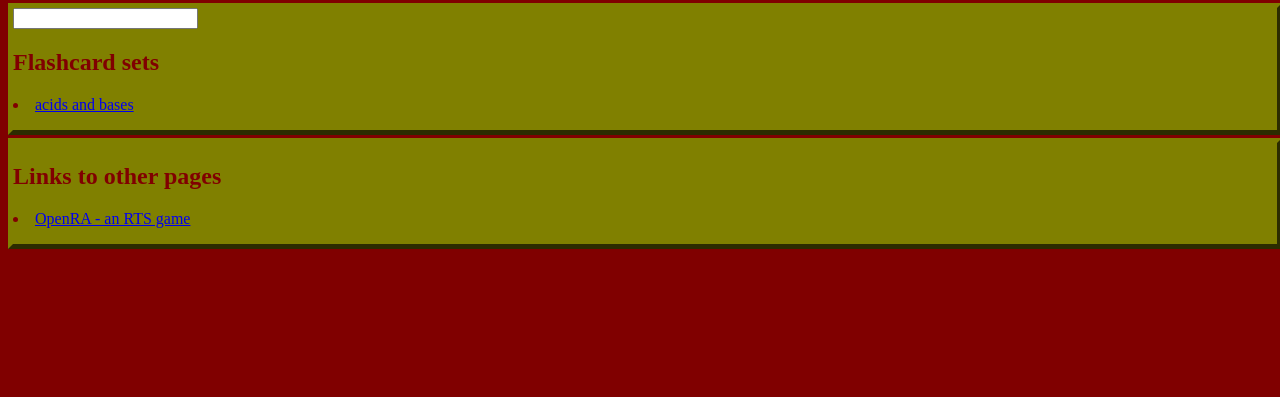
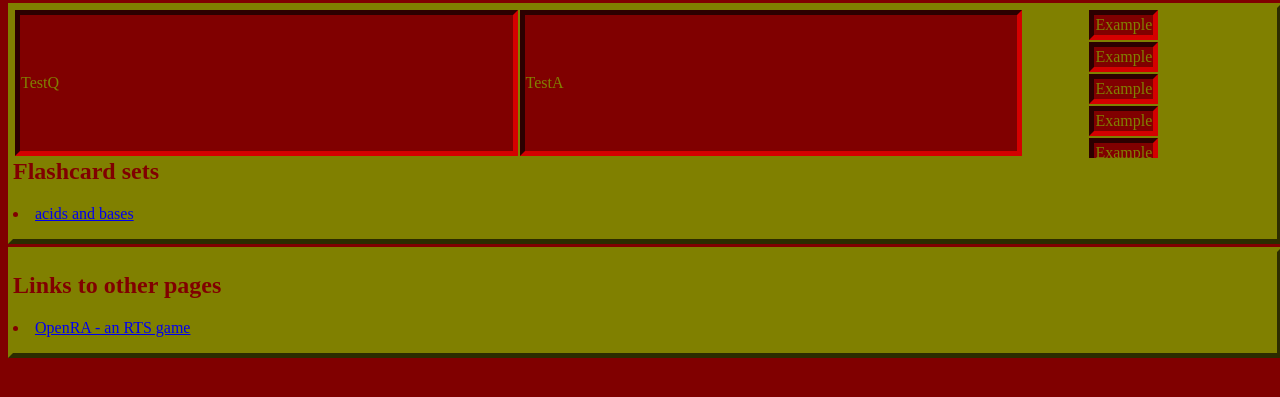
Before and after one commit to nassir90/nu, a PHP site: page / in a window 1280 px wide. Shown: the part 98-495 px from the top of the page. Run offline with PHP 8.4, Linux system fonts and the light colour scheme.

Commit message:
barebones layout accomplished

```diff
--- a/template/index.php
+++ b/template/index.php
@@ -11,8 +11,26 @@
 	</header>
 
 	<section class="box">
+		<table class="qa">
+			<tr>
+				<td>TestQ</td>
+				<td>TestA</td>
+			</tr>
+		</table>
 
-		<input id="flashcardset">
+		<section class="cardbay">
+		<table>
+			<tr><td>Example</td></tr>
+			<tr><td>Example</td></tr>
+			<tr><td>Example</td></tr>
+			<tr><td>Example</td></tr>
+			<tr><td>Example</td></tr>
+			<tr><td>Example</td></tr>
+			<tr><td>Example</td></tr>
+			<tr><td>Example</td></tr>
+			<tr><td>Example</td></tr>
+		</table>
+		</section>
 
 		<h1>Flashcard sets</h1>
 		<p><li><a href="flashcardsets/acidsandbases.html">acids and bases</a></li></p>
--- a/template/style.css
+++ b/template/style.css
@@ -22,3 +22,16 @@ body {
 table {
 	table-layout: fixed;
 }
+
+.cardbay {
+	width: 15%;
+	float: right;
+	height: 150px;
+	overflow-y: auto;
+}
+
+.qa {
+	float: left;
+	height: 150px;
+	width: 80%;
+}
```
Also changed, not shown: output/index.html (+19 -1 lines), output/style.css (+11 -5 lines).
